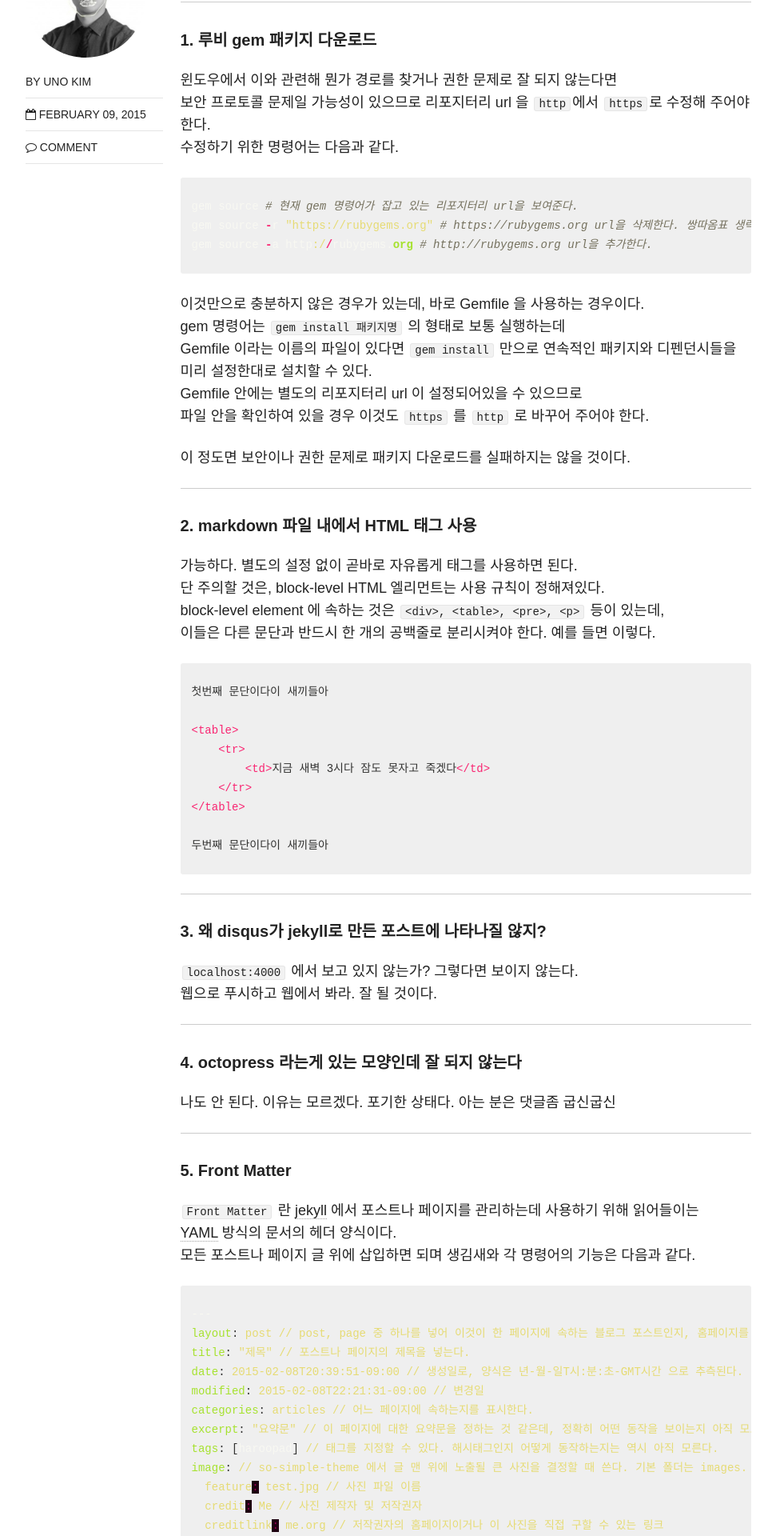
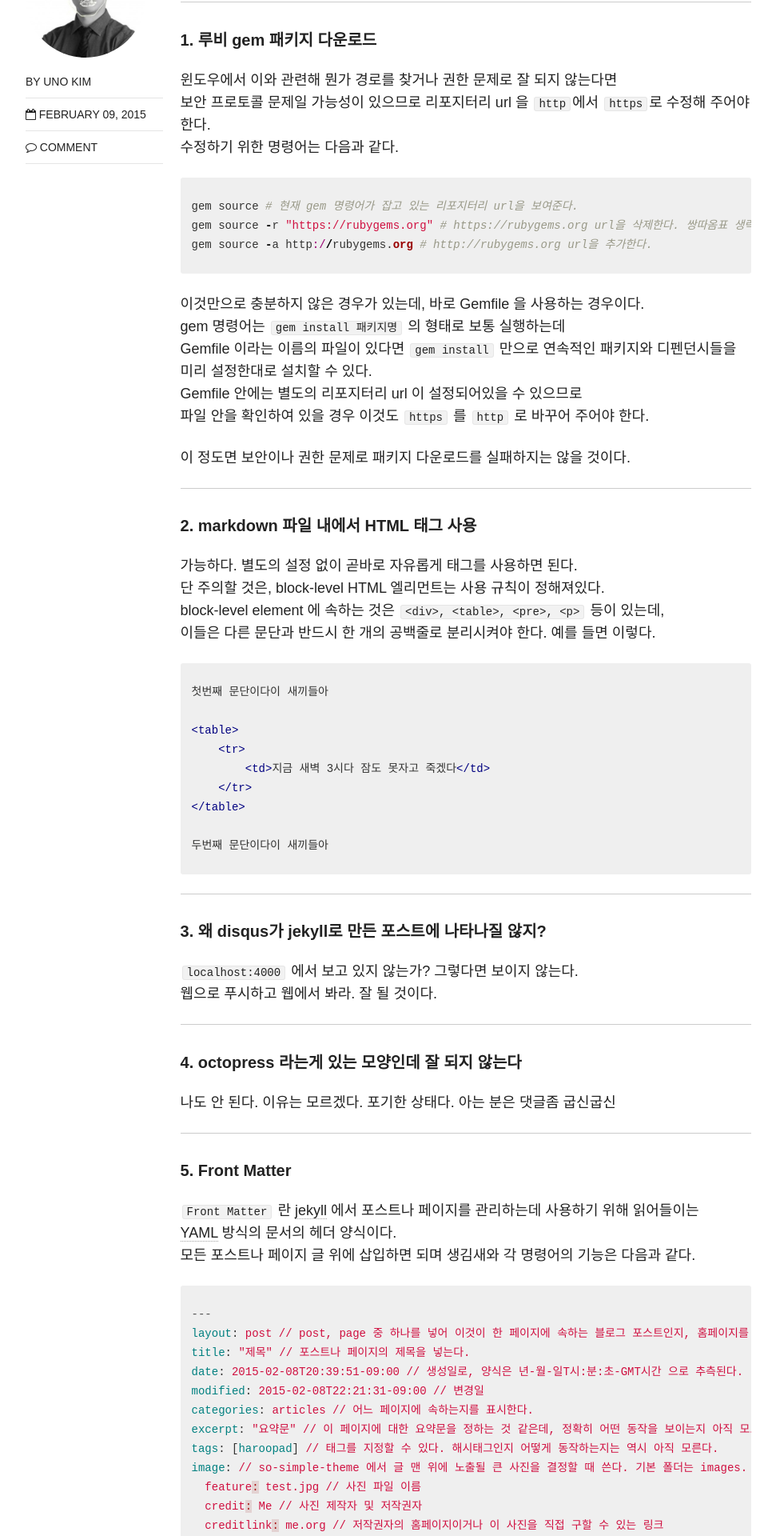
Before and after one commit to djkeh/djkeh.github.io, a Jekyll site: the page built from _posts/articles/2015-02-09-Hangul-test.md, in a window 1280 px wide. Shown: the part 709-2629 px from the top of the page at 80% size, without its empty margins (154-1125 px from the left). Built offline with Jekyll 4.4.1, drawn with Linux system fonts in a browser that asks for light colours; nearby versions of some CDN libraries; comment, search, counter and statistics services are not loaded.

Commit message:
css update

```diff
--- a/css/syntax.css
+++ b/css/syntax.css
@@ -1,67 +1,4 @@
-.highlight .hll { background-color: #49483e }
-.highlight .c { color: #75715e } /* Comment */
-.highlight .err { color: #960050; background-color: #1e0010 } /* Error */
-.highlight .k { color: #66d9ef } /* Keyword */
-.highlight .l { color: #ae81ff } /* Literal */
-.highlight .n { color: #f8f8f2 } /* Name */
-.highlight .o { color: #f92672 } /* Operator */
-.highlight .p { color: #f8f8f2 } /* Punctuation */
-.highlight .cm { color: #75715e } /* Comment.Multiline */
-.highlight .cp { color: #75715e } /* Comment.Preproc */
-.highlight .c1 { color: #75715e } /* Comment.Single */
-.highlight .cs { color: #75715e } /* Comment.Special */
-.highlight .ge { font-style: italic } /* Generic.Emph */
-.highlight .gs { font-weight: bold } /* Generic.Strong */
-.highlight .kc { color: #66d9ef } /* Keyword.Constant */
-.highlight .kd { color: #66d9ef } /* Keyword.Declaration */
-.highlight .kn { color: #f92672 } /* Keyword.Namespace */
-.highlight .kp { color: #66d9ef } /* Keyword.Pseudo */
-.highlight .kr { color: #66d9ef } /* Keyword.Reserved */
-.highlight .kt { color: #66d9ef } /* Keyword.Type */
-.highlight .ld { color: #e6db74 } /* Literal.Date */
-.highlight .m { color: #ae81ff } /* Literal.Number */
-.highlight .s { color: #e6db74 } /* Literal.String */
-.highlight .na { color: #a6e22e } /* Name.Attribute */
-.highlight .nb { color: #f8f8f2 } /* Name.Builtin */
-.highlight .nc { color: #a6e22e } /* Name.Class */
-.highlight .no { color: #66d9ef } /* Name.Constant */
-.highlight .nd { color: #a6e22e } /* Name.Decorator */
-.highlight .ni { color: #f8f8f2 } /* Name.Entity */
-.highlight .ne { color: #a6e22e } /* Name.Exception */
-.highlight .nf { color: #a6e22e } /* Name.Function */
-.highlight .nl { color: #f8f8f2 } /* Name.Label */
-.highlight .nn { color: #f8f8f2 } /* Name.Namespace */
-.highlight .nx { color: #a6e22e } /* Name.Other */
-.highlight .py { color: #f8f8f2 } /* Name.Property */
-.highlight .nt { color: #f92672 } /* Name.Tag */
-.highlight .nv { color: #f8f8f2 } /* Name.Variable */
-.highlight .ow { color: #f92672 } /* Operator.Word */
-.highlight .w { color: #f8f8f2 } /* Text.Whitespace */
-.highlight .mf { color: #ae81ff } /* Literal.Number.Float */
-.highlight .mh { color: #ae81ff } /* Literal.Number.Hex */
-.highlight .mi { color: #ae81ff } /* Literal.Number.Integer */
-.highlight .mo { color: #ae81ff } /* Literal.Number.Oct */
-.highlight .sb { color: #e6db74 } /* Literal.String.Backtick */
-.highlight .sc { color: #e6db74 } /* Literal.String.Char */
-.highlight .sd { color: #e6db74 } /* Literal.String.Doc */
-.highlight .s2 { color: #e6db74 } /* Literal.String.Double */
-.highlight .se { color: #ae81ff } /* Literal.String.Escape */
-.highlight .sh { color: #e6db74 } /* Literal.String.Heredoc */
-.highlight .si { color: #e6db74 } /* Literal.String.Interpol */
-.highlight .sx { color: #e6db74 } /* Literal.String.Other */
-.highlight .sr { color: #e6db74 } /* Literal.String.Regex */
-.highlight .s1 { color: #e6db74 } /* Literal.String.Single */
-.highlight .ss { color: #e6db74 } /* Literal.String.Symbol */
-.highlight .bp { color: #f8f8f2 } /* Name.Builtin.Pseudo */
-.highlight .vc { color: #f8f8f2 } /* Name.Variable.Class */
-.highlight .vg { color: #f8f8f2 } /* Name.Variable.Global */
-.highlight .vi { color: #f8f8f2 } /* Name.Variable.Instance */
-.highlight .il { color: #ae81ff } /* Literal.Number.Integer.Long */
 
-.highlight .gh { } /* Generic Heading & Diff Header */
-.highlight .gu { color: #75715e; } /* Generic.Subheading & Diff Unified/Comment? */
-.highlight .gd { color: #f92672; } /* Generic.Deleted & Diff Deleted */
-.highlight .gi { color: #a6e22e; } /* Generic.Inserted & Diff Inserted */
 
 /* Make line numbers unselectable: excludes line numbers from copy-paste user ops */
 .highlight .lineno {-webkit-user-select: none;-moz-user-select: none; -o-user-select: none;}
```
